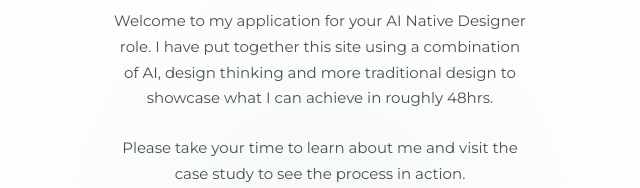
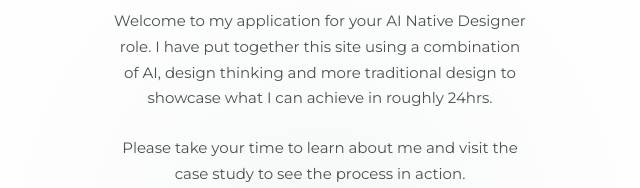
Before and after one commit to ArtificiallyIntelligent-uk/ember-portfolio, a plain HTML site: page index.html in a window 1280 px wide. Shown: the part 252-440 px from the top of the page, 320-960 px from the left. Drawn offline with Linux system fonts and the light colour scheme.

Commit message:
Update index.html
Copy update

```diff
--- a/index.html
+++ b/index.html
@@ -419,7 +419,7 @@
         <span class="accent">Experience Designer.</span>
       </h1>
       <p class="intro-sub">
-        Welcome to my application for your AI Native Designer role. I have put together this site using a combination of AI, design thinking and more traditional design to showcase what I can achieve in roughly 48hrs.
+        Welcome to my application for your AI Native Designer role. I have put together this site using a combination of AI, design thinking and more traditional design to showcase what I can achieve in roughly 24hrs.
       </p>
        <p class="intro-sub">
         Please take your time to learn about me and visit the case study to see the process in action.
```
